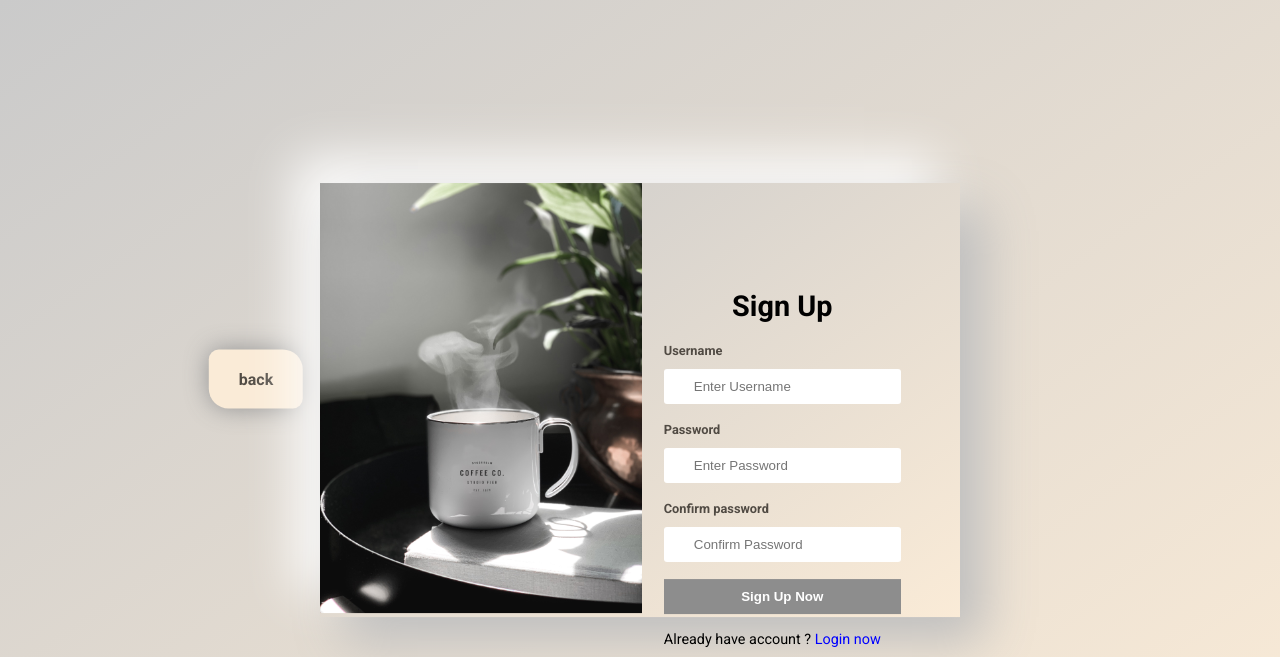
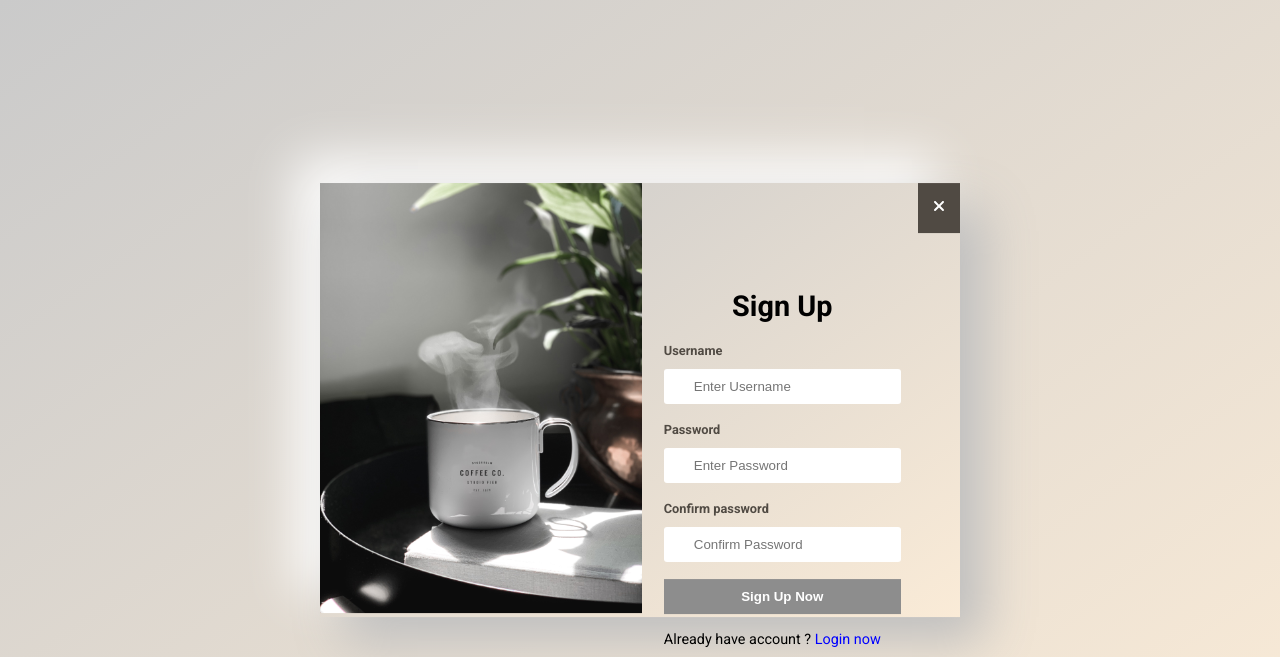
Before and after one commit to fleeforezz/Work_place, a PHP site: page /signup.html in a window 1280 px wide. Shown: the top 657 px of the page. Run offline with PHP 8.4, Linux system fonts and the light colour scheme.

Commit message:
Update return button and fixed some animations

```diff
--- a/Huflit/Coffee_1900/signup.css
+++ b/Huflit/Coffee_1900/signup.css
@@ -25,27 +25,6 @@ body {
 }
 ::-webkit-scrollbar-thumb:hover {
     background-color: #686057;
-}
-
-.return-button {
-    position: absolute;
-    padding: 20px 30px;
-    color: #504a43;
-    font-weight: 600;
-    text-decoration: none;
-    background-color: #faebd7;
-    border: none;
-    border-radius: 10px 20px;
-    box-shadow: 0px 0px 25px rgb(147, 147, 147);
-    cursor: pointer;
-    transition: padding 400ms;
-    top: 40%;
-    left: 20%;
-    transform: translate(-50%, 50%);
-}
-.return-button:hover {
-    text-decoration: underline;
-    padding: 25px;
 }
 
 .login-form-container h1 {
@@ -115,3 +94,14 @@ body {
     width: 50%;
     min-width: 80%;
 }
+
+.close {
+    padding: 15px 15px;
+    position: absolute;
+    right: 0em;
+    background-color: #504a43;
+    transition: 300ms;
+}
+.close:hover {
+    opacity: 80%;
+}
--- a/Huflit/Coffee_1900/signup.html
+++ b/Huflit/Coffee_1900/signup.html
@@ -9,17 +9,15 @@
 </head>
 <body>
 
-    <!-- Return button -->
-    <a href="./index.html" class="return-button">
-        back
-    </a>
-
     <!-- Login form -->
     <div class="login-form">
         <div class="login-form-container">
             <img src="./assets/login.jpg" alt="">
         </div>
         <div class="login-form-container">
+            <a href="./index.html" class="close">
+                <svg xmlns="http://www.w3.org/2000/svg" height="1em" viewBox="0 0 384 512"><!--! Font Awesome Free 6.4.2 by @fontawesome - https://fontawesome.com License - https://fontawesome.com/license (Commercial License) Copyright 2023 Fonticons, Inc. --><style>svg{fill:#ffffff}</style><path d="M342.6 150.6c12.5-12.5 12.5-32.8 0-45.3s-32.8-12.5-45.3 0L192 210.7 86.6 105.4c-12.5-12.5-32.8-12.5-45.3 0s-12.5 32.8 0 45.3L146.7 256 41.4 361.4c-12.5 12.5-12.5 32.8 0 45.3s32.8 12.5 45.3 0L192 301.3 297.4 406.6c12.5 12.5 32.8 12.5 45.3 0s12.5-32.8 0-45.3L237.3 256 342.6 150.6z"/></svg>
+            </a>
             <div class="login-form-container-child">
                 <form action="login" method="get">
                     <h1>Sign Up</h1>
```
Also changed, not shown: Huflit/Coffee_1900/login.css (+11 -20 lines), Huflit/Coffee_1900/login.html (+3 -5 lines).
